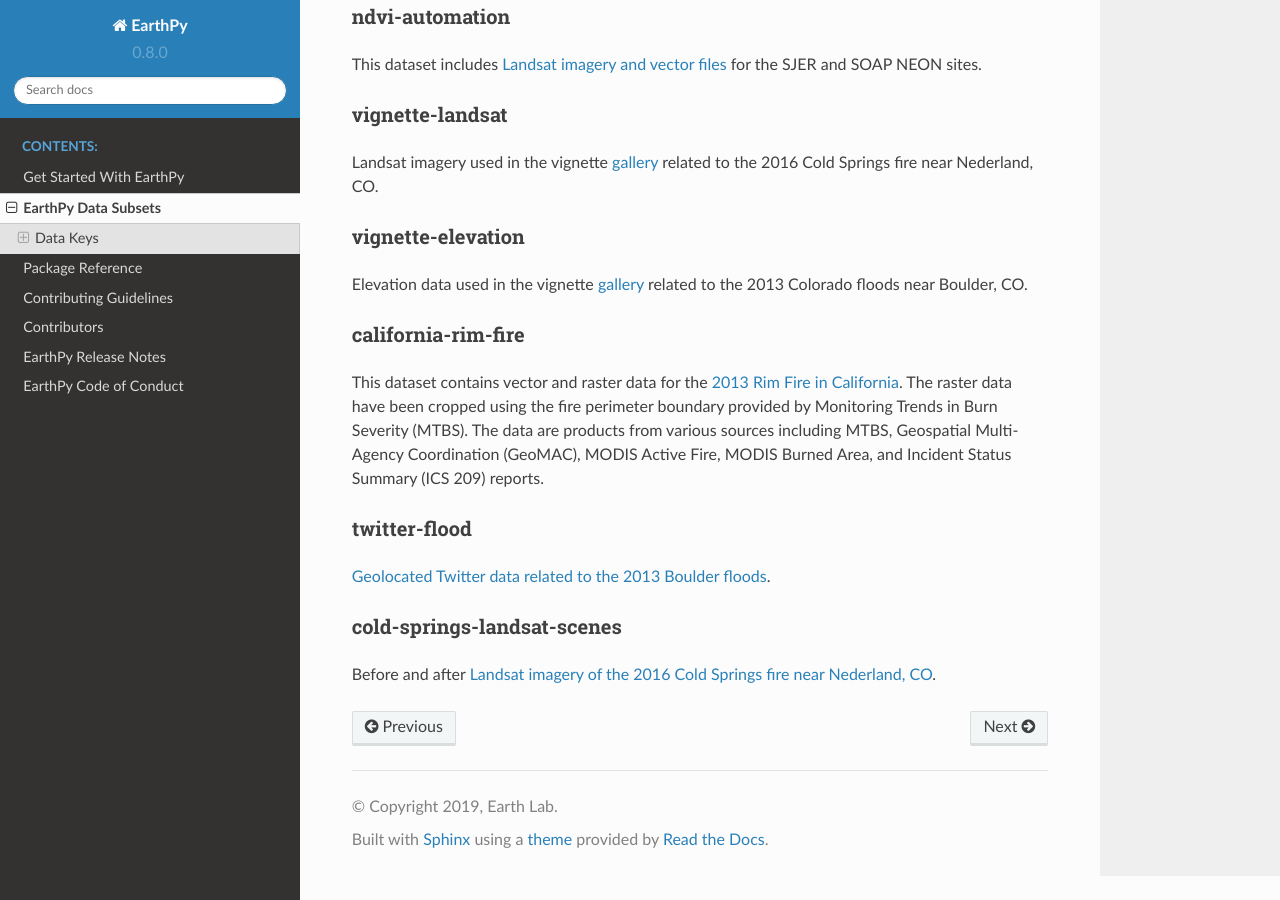
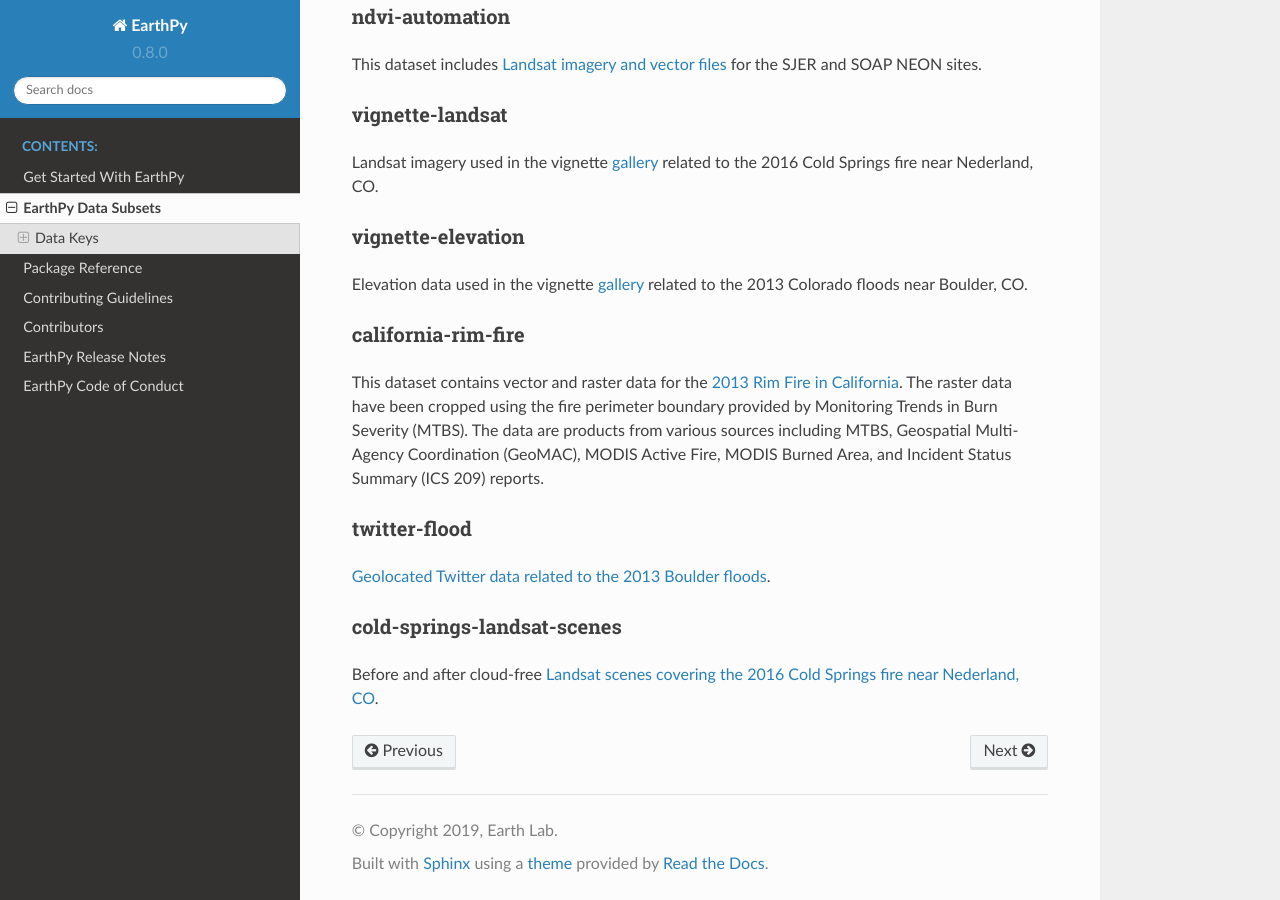
Before and after one commit to earthlab/earthpy, a Sphinx documentation site: the page built from docs/earthpy-data-subsets.rst, in a window 1280 px wide and 900 px high, scrolled down 1645 px. Built offline with Sphinx 7.4.7 and the Read the Docs theme 2.0.0, drawn with Linux system fonts in a browser that asks for light colours; pages that are not in the unit, such as notebooks, are missing from menus.

Commit message:
Update docs/earthpy-data-subsets.rst
Co-Authored-By: Leah Wasser <leah.wasser@colorado.edu>

```diff
--- a/docs/earthpy-data-subsets.rst
+++ b/docs/earthpy-data-subsets.rst
@@ -115,4 +115,4 @@ twitter-flood
 cold-springs-landsat-scenes
 ---------------------------
 
-Before and after `Landsat imagery of the 2016 Cold Springs fire near Nederland, CO <https://figshare.com/articles/Earth_Analytics_Python_HOMEWORK_Landsat_Pre_Fire_Data_Cloud_Free/6083300>`_.
+Before and after cloud-free `Landsat scenes covering the 2016 Cold Springs fire near Nederland, CO <https://figshare.com/articles/Earth_Analytics_Python_HOMEWORK_Landsat_Pre_Fire_Data_Cloud_Free/6083300>`_.
```
